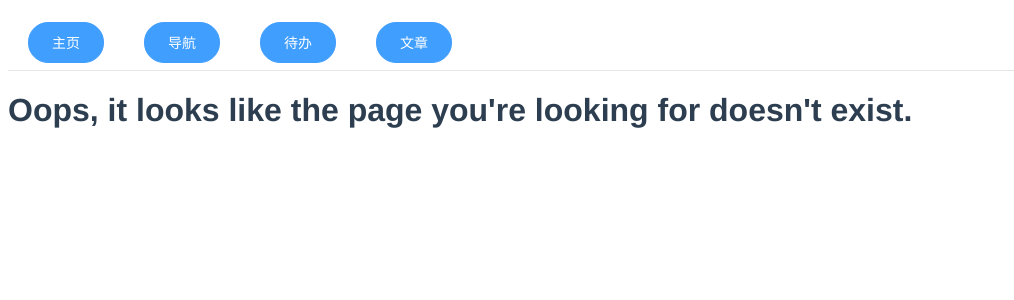
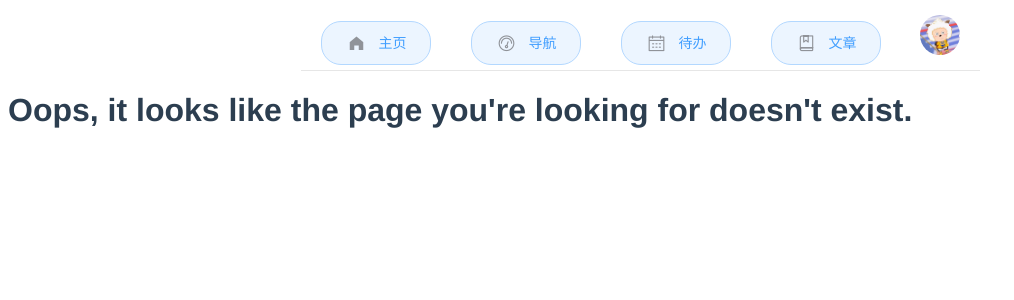
Before and after one commit to xxy2000s/wiki-blog, a Vue app: page /detail in a window 1280 px wide. Shown: the top 300 px of the page, without its empty margins (0-1014 px from the left). Built offline with nearby package versions, Linux system fonts and the light colour scheme.

Commit message:
timeline ok

```diff
--- a/src/App.vue
+++ b/src/App.vue
@@ -1,51 +1,46 @@
 <template>
 <!-- <div data-v-08a6127f="" class="header-wrap"><div data-v-344d2c7f="" data-v-08a6127f=""><div data-v-344d2c7f="" class="container"><div data-v-344d2c7f="" class="menu-wrap"><div data-v-344d2c7f="" class="logo"></div><div data-v-b6465d22="" data-v-344d2c7f="" class="menu-item-wrap menu-item"><div data-v-b6465d22="" class="top">文章</div><div data-v-b6465d22="" class="bottom"><div data-v-b6465d22="" class="blue"></div></div></div><div data-v-b6465d22="" data-v-344d2c7f="" class="menu-item-wrap menu-item"><div data-v-b6465d22="" class="top">关于我</div><div data-v-b6465d22="" class="bottom"><div data-v-b6465d22="" class="blue"></div></div></div><div data-v-b6465d22="" data-v-344d2c7f="" class="menu-item-wrap menu-item"><div data-v-b6465d22="" class="top">留言墙</div><div data-v-b6465d22="" class="bottom"><div data-v-b6465d22="" class="blue"></div></div></div><div data-v-344d2c7f="" class="right"><div data-v-344d2c7f="" class="login-area-wrap"><div data-v-344d2c7f="" class="login">登录</div><div data-v-344d2c7f="" class="arrow"></div></div></div></div></div></div></div> -->
-
-
+<div class="header-nav">
 <el-menu :default-active="activeIndex" class="el-menu-demo" mode="horizontal" @select="handleSelect">
-  <el-menu-item index="1">
-    <router-link to="/" ><el-button type="primary" round>主页</el-button></router-link>
+  <el-menu-item index="1" >
+    <router-link to="/"><el-button type="primary" icon="el-icon-s-home" plain round>主页</el-button></router-link>
   </el-menu-item>
 
   <el-menu-item index="2">
-    <router-link to="/navi" ><el-button type="primary" round>导航</el-button></router-link>
+    <router-link to="/navi" ><el-button type="primary" icon="el-icon-odometer" plain round>导航</el-button></router-link>
   </el-menu-item>
 
   <el-menu-item index="3">
-      <router-link to="/todo"><el-button type="primary" round>待办</el-button></router-link>
+      <router-link to="/todo"><el-button type="primary" icon="el-icon-date" plain round>待办</el-button></router-link>
   </el-menu-item>
 
   <el-menu-item index="4">
-      <router-link to="/blogs"><el-button type="primary" @click="show()" round>文章</el-button></router-link>
+      <router-link to="/blogs"><el-button type="primary" @click="show()" icon="el-icon-collection" plain round>文章</el-button></router-link>
   </el-menu-item>
+
+  <el-avatar :src="pic" class="header-user-avatar"></el-avatar>
+
 </el-menu>
-<div class="line"></div>
-
-
-  <!-- <el-container class="box-shadow">
-    <nav>
-    <router-link to="/" ><el-button type="primary" round>主页</el-button></router-link>
-    <router-link to="/navi" ><el-button type="primary" round>导航</el-button></router-link>
-    <router-link to="/todo"><el-button type="primary" round>待办</el-button></router-link>
-    <router-link to="/test"><el-button type="primary" round>文章</el-button></router-link>
-    </nav>
-  </el-container> -->
-
+</div>
+  <div class="line"></div>
   <router-view></router-view>
-  <!-- <img alt="Vue logo" src="./assets/logo.png" />
-  <HelloWorld msg="Hello Vue 3.0 + Vite" /> -->
 
 </template>
 
 <script>
 //import HelloWorld from './components/HelloWorld.vue'
 import {getArticleList} from "./api/getArticleList.js"
-
+import profile from "./assets/imgs/profile.jpg"
 export default {
   name: 'App',
   // components: {
   //   HelloWorld
   // }
+  data(){
+      return {
+          pic:profile
+      }
+  },
   methods:{
       show(){
           getArticleList(1)
@@ -65,6 +60,22 @@ export default {
       margin: 0 0rem;
     }
 
+.header-nav {
+    width: 100%;
+    height: 5%;
+    display: flex;
+    align-items: center;
+    justify-content: center;  /*水平居中*/
+}
+
+.header-user-avatar {
+    position: relative;
+    float: right;
+    margin-left: 19px;
+    margin-right: 20px;
+    margin-top: 5px;
+    margin-bottom: 15px;
+}
 
 /* .header-wrap[data-v-08a6127f] {
     top: 0;
--- /dev/null
+++ b/src/api/updateArticle.js
@@ -0,0 +1,26 @@
+import axios from "axios"
+const apiUrl = "/api/posts/"
+export async function updateArticle(articleId, content) {
+    console.log(apiUrl+articleId);
+  const resData = await axios
+  .put(
+    apiUrl+articleId,
+    //用qs.stringify是把传递参数格式化成x-www-form-urlencode 形式传递在url中。我这里后端直接传raw就行
+    // qs.stringify({
+    //     category_id:category_id,
+    //     title:title,
+    //     head_img:head_img,
+    //     content:content,
+    // })
+    {
+       content:content
+    }
+    )
+  .then(async (res) => {
+    return res.data.data.post;
+  })
+  .catch((err)=>{
+      console.log(err.data, " err")
+  });
+  return resData;
+}
--- a/src/views/blog/article.vue
+++ b/src/views/blog/article.vue
@@ -1,5 +1,6 @@
 <template>
   <div>
+    <el-button class="update-pos" type="primary" @click="update();show();">提交修改</el-button>
     <!-- <h3 style="text-align: center">{{title}}</h3> -->
     <div id="vditor" class="vditor"></div>
     <!-- <el-button type="primary" @click="show()">查看</el-button> -->
@@ -8,6 +9,8 @@
 
 <script>
 import {showArticle} from "../../api/showArticle.js"
+import {updateArticle} from "../../api/updateArticle.js"
+import { ElMessage } from 'element-plus'
 import Vditor from "vditor"
 import "vditor/dist/index.css"
 
@@ -45,7 +48,7 @@ export default {
                 type: "text",
             },
             after:()=>{
-                this.contentEditor.setValue("hello test")
+                //this.contentEditor.setValue("hello test")
                 this.show()
             }
         })
@@ -62,14 +65,32 @@ export default {
             .catch((err)=>{
                 console.log(err)
             })
+        },
+        open() {
+          ElMessage.success({
+            message: '文章修改成功',
+            type: 'success'
+          });
+        },
+        update(){
+            updateArticle(this.$route.params.id, this.contentEditor.getValue())
+            .then((res)=>{
+                this.content = res.content
+                this.open()
+            })
+            .catch((err)=>{
+                console.log(err)
+            })
+        },
 
-        },
     },
 
 }
 </script>
 
 <style lang="less" scoped>
-
+  .update-pos{
+      float: left;
+  }
 
 </style>
--- a/src/views/blog/timeline.vue
+++ b/src/views/blog/timeline.vue
@@ -1,23 +1,12 @@
-
 <template>
 <div class="block">
-  <el-timeline>
-    <el-timeline-item timestamp="2018/4/12" placement="top">
+  <el-timeline v-for="idx in title.length" :key=idx>
+    <el-timeline-item :timestamp="createList[idx-1]" placement="top">
       <el-card>
-        <h4>更新 Github 模板</h4>
-        <p>王小虎 提交于 2018/4/12 20:46</p>
-      </el-card>
-    </el-timeline-item>
-    <el-timeline-item timestamp="2018/4/3" placement="top">
-      <el-card>
-        <h4>更新 Github 模板</h4>
-        <p>王小虎 提交于 2018/4/3 20:46</p>
-      </el-card>
-    </el-timeline-item>
-    <el-timeline-item timestamp="2018/4/2" placement="top">
-      <el-card>
-        <h4>更新 Github 模板</h4>
-        <p>王小虎 提交于 2018/4/2 20:46</p>
+        <router-link :to="{path: '/detail/'+ID[idx-1]}">
+            <h4>{{title[idx-1]}}</h4>
+        </router-link>
+        <p> 修改于 {{updateList[idx-1]}}</p>
       </el-card>
     </el-timeline-item>
   </el-timeline>
@@ -26,8 +15,44 @@
 
 <script>
 
+import {getArticleList} from "../../api/getArticleList.js"
+
+export default{
+  data(){
+      return{
+        ID: [],
+        title: [],
+        createList:[],
+        updateList:[],
+    }
+  },
+  mounted(){
+      this.show()
+  },
+  methods: {
+      show(){
+          getArticleList(1)
+          .then((res)=>{
+              for(var i=0;i<res.length;i++){
+                  this.title.push(res[i].title)
+                  this.createList.push(res[i].created_at)
+                  this.updateList.push(res[i].updated_at)
+                  this.ID.push(res[i].id)
+              }
+          })
+          .catch((err)=>{
+              console.log(err)
+          })
+      }
+  }
+}
 </script>
 
-<style>
-
+<style >
+a {
+  text-decoration: none;
+}
+.router-link-active {
+  text-decoration: none;
+}
 </style>
--- a/src/views/index/blogs.vue
+++ b/src/views/index/blogs.vue
@@ -38,8 +38,8 @@
 </div>
 
 <div>
-<el-row :gutter="24" v-for="ID in article.length" :key=ID >
-  <el-col :span="24">
+<el-row :gutter="12" v-for="ID in article.length" :key=ID >
+  <el-col :span="12" class="article-center">
     <router-link :to="{path: '/detail/' + article[ID-1]}">
     <el-card shadow="hover" style="text-align: center" id="card">
       {{title[ID-1]}}
@@ -114,6 +114,12 @@ import { showArticle } from '../../api/showArticle.js';
         margin-bottom: 15px;
     }
 
+.article-center{
+    margin-left: 25%;
+    margin-right: 25%;
+}
+
+
 /* 下面两个样式用于消除router link下划线 */
 a {
   text-decoration: none;
--- a/src/views/index/home.vue
+++ b/src/views/index/home.vue
@@ -1,4 +1,6 @@
 <template>
+<div class="header-margin">
+</div>
   <el-carousel :interval="1600000" type="card" height="520px">
     <el-carousel-item v-for="(item, index) in links" :key="item" >
     <div class="block" >
@@ -42,6 +44,9 @@ export default{
 </script>
 
 <style>
+.header-margin{
+    margin-top: 10px;
+}
 .el-image__inner{
     width: 880px;
 }
```
